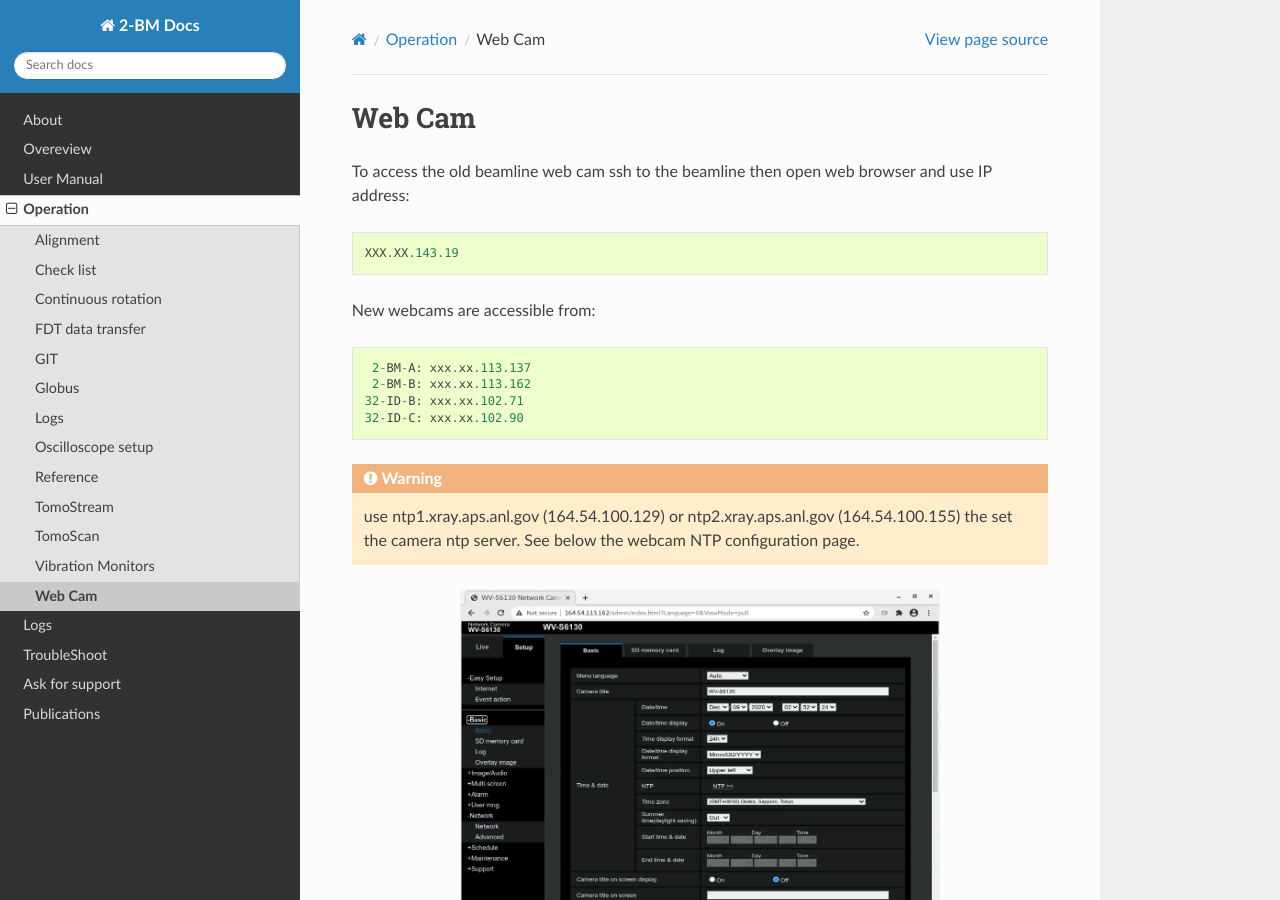
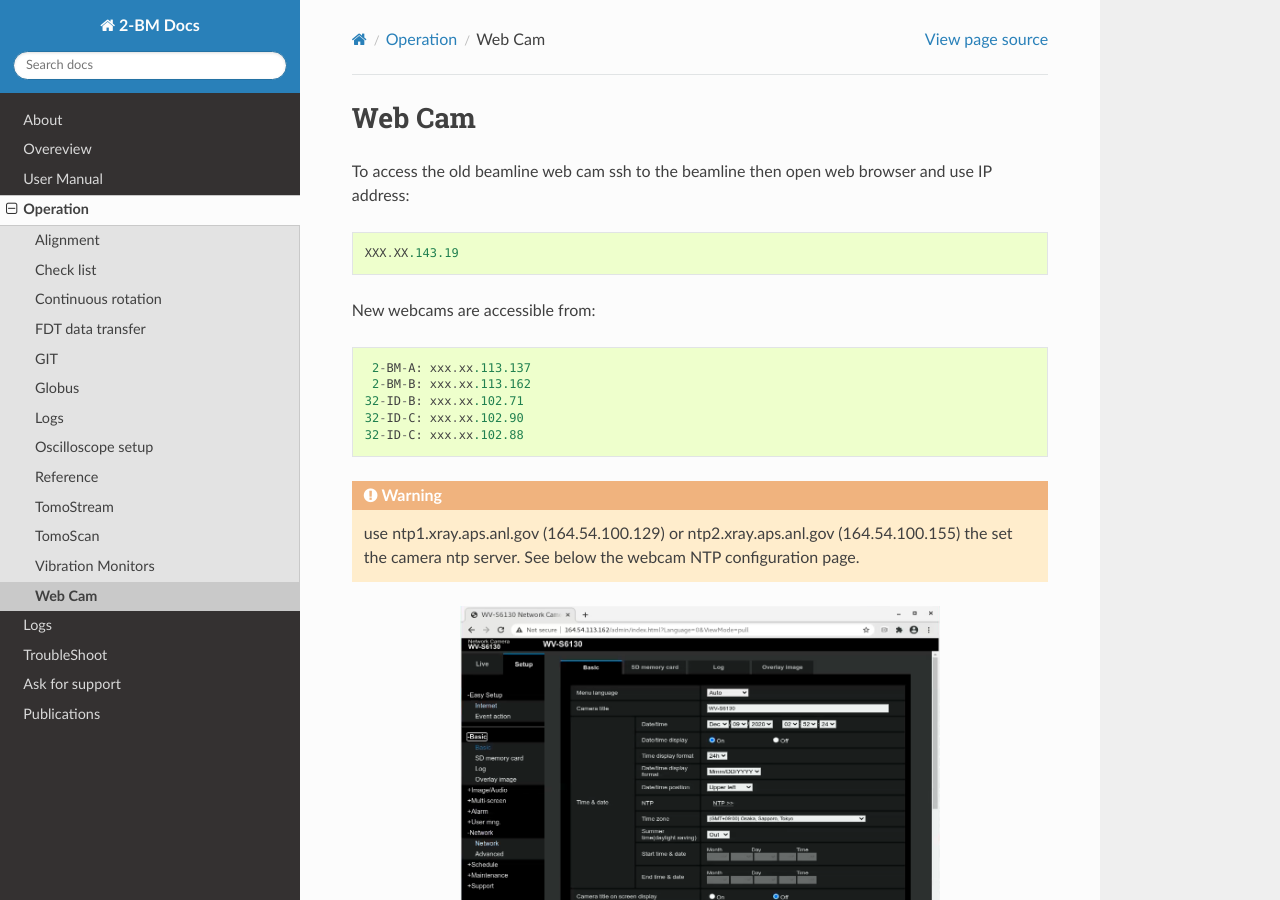
Before and after one commit to xray-imaging/2bm-docs, a Sphinx documentation site: the page built from docs/source/ops/item_025.rst, in a window 1280 px wide and 900 px high. Built offline with Sphinx 7.4.7 and the Read the Docs theme 2.0.0, drawn with Linux system fonts in a browser that asks for light colours; the version number could not be read and is left out.

Commit message:
Update item_025.rst

```diff
--- a/docs/source/ops/item_025.rst
+++ b/docs/source/ops/item_025.rst
@@ -14,6 +14,7 @@ New webcams are accessible from::
      2-BM-B: xxx.xx.113.162
     32-ID-B: xxx.xx.102.71
     32-ID-C: xxx.xx.102.90
+    32-ID-C: xxx.xx.102.88
 
 .. warning:: use ntp1.xray.aps.anl.gov (164.54.100.129) or ntp2.xray.aps.anl.gov (164.54.100.155) the set the camera ntp server. See below the webcam NTP configuration page.
 
```
